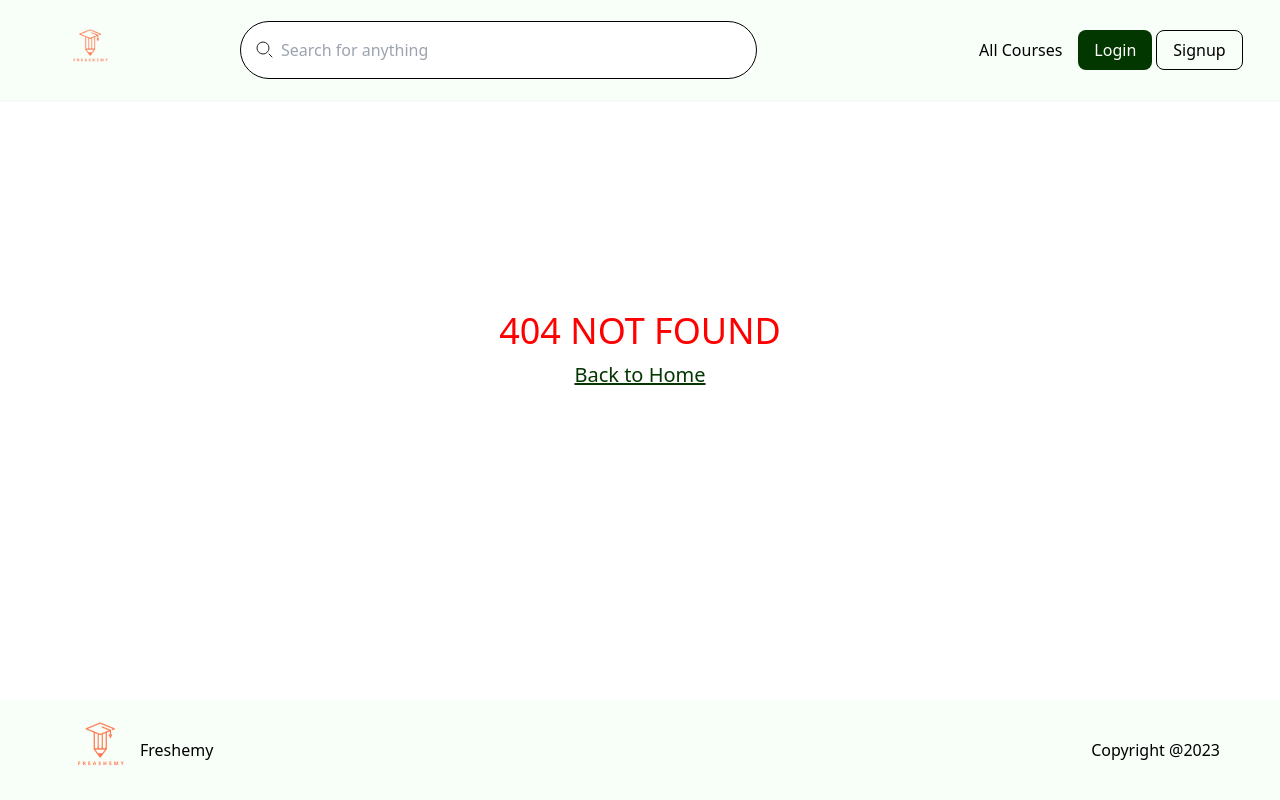
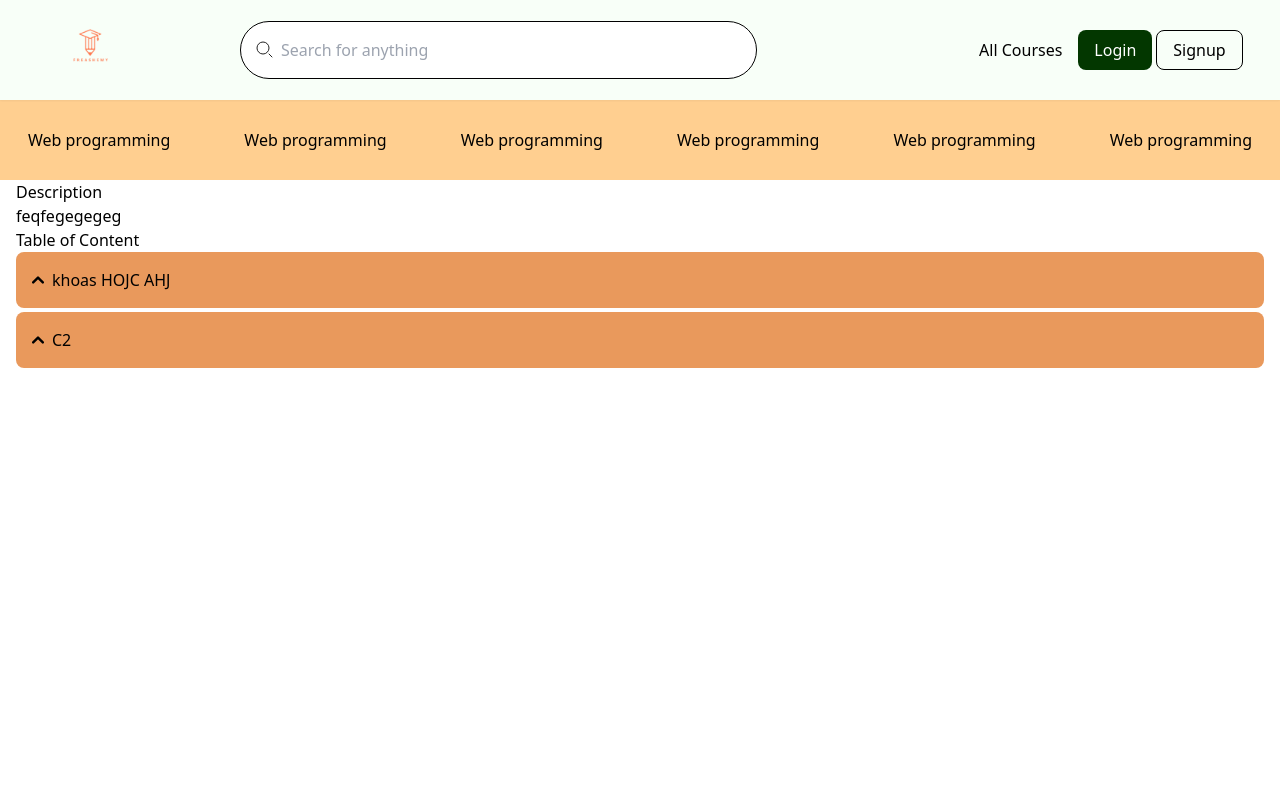
Before and after one commit to tdat7749/Freshemy, a React (Create React App) app in the folder frontend/: page /course-detail in a window 1280 px wide. Before the commit this address had no page. Shown: the top 800 px of the page. Built offline with nearby package versions, Linux system fonts and the light colour scheme.

Commit message:
Course Detail: Update UI

```diff
--- a/frontend/src/App.tsx
+++ b/frontend/src/App.tsx
@@ -17,6 +17,7 @@ import NotFound from "./pages/NotFound";
 import MyCourses from "./pages/MyCourses";
 import Cookies from "js-cookie";
 import EditCourse from "./pages/EditCourse";
+import CourseDetail from "./pages/CourseDetail";
 
 function App() {
     const dispatch = useAppDispatch();
@@ -43,6 +44,7 @@ function App() {
                     </Route>
                     <Route path="/my-courses/edit/:course_id" element={<EditCourse />}></Route>
                     <Route path="/create-course" element={<CreateCourse />}></Route>
+                    <Route path="/course-detail" element={<CourseDetail />}></Route>
                     <Route path="/forgot-password" element={<ForgotPassword />}></Route>
                     <Route path="/reset-password/:token" element={<ResetPassword />}></Route>
                     <Route path="/login" element={<Login />}></Route>
--- a/frontend/src/components/Accordion.tsx
+++ b/frontend/src/components/Accordion.tsx
@@ -8,9 +8,10 @@ import EditSectionIcon from "./icons/EditSectionIcon";
 
 type AccordionType = {
     section: Section;
-    handleDeleteSection: (id: number) => void;
-    handleDisplayDeleteModal: (id: number) => void;
-    handleDisplayEditModal: (id: number, title: string) => void;
+    isDisplayBtn: boolean;
+    handleDeleteSection?: (id: number) => void;
+    handleDisplayDeleteModal?: (id: number) => void;
+    handleDisplayEditModal?: (id: number, title: string) => void;
 };
 
 const Accordion: React.FC<AccordionType> = (props) => {
@@ -41,32 +42,44 @@ const Accordion: React.FC<AccordionType> = (props) => {
                             </svg>
                             <span>{props.section.title}</span>
                         </div>
+
+                        {props.isDisplayBtn && (
                             <div className="flex gap-2">
                                 <div className="cursor-pointer">
                                     <AddIcon />
                                 </div>
                                 <div
                                     className="cursor-pointer"
-                                onClick={() => props.handleDisplayEditModal(props.section.id, props.section.title)}
+                                    onClick={() => {
+                                        if (props.handleDisplayEditModal) {
+                                            props.handleDisplayEditModal(props.section.id, props.section.title);
+                                        }
+                                    }}
                                 >
                                     <EditSectionIcon />
                                 </div>
                                 <div
                                     className="cursor-pointer"
-                                onClick={() => props.handleDisplayDeleteModal(props.section.id)}
+                                    onClick={() => {
+                                        if (props.handleDisplayDeleteModal) {
+                                            props.handleDisplayDeleteModal(props.section.id);
+                                        }
+                                    }}
                                 >
                                     <DeleteIcon />
                                 </div>
                             </div>
+                        )}
                     </div>
                 </h2>
             </div>
-            {/* {show &&
-                lessonList.map((lesson, index) => (
+            {show &&
+                props.section.lessons &&
+                props.section?.lessons.map((lesson, index) => (
                     <div className="p-4 border rounded-lg" key={index}>
-                        <p>{lesson}</p>
+                        <p>{lesson.title}</p>
                     </div>
-                ))} */}
+                ))}
         </>
     );
 };
--- /dev/null
+++ b/frontend/src/pages/CourseDetail.tsx
@@ -0,0 +1,114 @@
+// import React, { useEffect, useState } from "react";
+// import React, { useEffect } from "react";
+
+import Navbar from "../components/Navbar";
+import Accordion from "../components/Accordion";
+// import { useParams } from "react-router-dom";
+// import { useAppDispatch, useAppSelector } from "../hooks/hooks";
+
+const CourseDetail: React.FC = () => {
+    // let { slug } = useParams();
+    // const dispatch = useAppDispatch();
+    // const [courseDetail, setCourseDetail] = useState({});
+    let courseDetailSelector = {
+        data: {
+            id: 1,
+            slug: "1-2-3",
+            thumbnail:
+                "https://th.bing.com/th/id/R.67cfaa26978bf61a369b6b62877ca1ce?rik=clnIRqpQ5iJ01w&riu=http%3a%2f%2fthuthuatphanmem.vn%2fuploads%2f2018%2f05%2f23%2fwallpaper-4k-hinh-nen-4k-ho-nuoc-menh-mong-cuc-dep_101311625.jpg&ehk=CVsexA0rlVLJq7d%2fQ%2bIfbJIeLSEYU%2biSSmRKMevXEyM%3d&risl=&pid=ImgRaw&r=0",
+            title: "1 2 3",
+            status: "Completed",
+            categories: [
+                {
+                    id: 1,
+
+                    title: "NodeJs",
+                },
+                {
+                    id: 2,
+
+                    title: "ReactJs",
+                },
+            ],
+            summary: "ahjhjhjhjhjhj",
+            author: {
+                first_name: "Vuong",
+                last_name: "Hoang",
+                id: 2,
+            },
+            ratings: 5,
+            description: "hãy học cái nì đi",
+            sections: [
+                {
+                    id: 1,
+                    title: "khoas HOJC AHJ",
+                    lessons: [
+                        {
+                            title: "B1",
+                            url_video: "https://www.youtube.com/watch?v=pTFZFxd4hOI",
+                        },
+                        {
+                            title: "B2",
+                            url_video: "https://www.youtube.com/watch?v=pTFZFxd4hOI",
+                        },
+                        {
+                            title: "B3",
+                            url_video: "https://www.youtube.com/watch?v=pTFZFxd4hOI",
+                        },
+                        {
+                            title: "B4",
+                            url_video: "https://www.youtube.com/watch?v=pTFZFxd4hOI",
+                        },
+                    ],
+                },
+                {
+                    id: 2,
+                    title: "C2",
+                    lessons: [
+                        {
+                            title: "C1",
+                            url_video: "https://www.youtube.com/watch?v=pTFZFxd4hOI",
+                        },
+                        {
+                            title: "C2",
+                            url_video: "https://www.youtube.com/watch?v=pTFZFxd4hOI",
+                        },
+                        {
+                            title: "C3",
+                            url_video: "https://www.youtube.com/watch?v=pTFZFxd4hOI",
+                        },
+                        {
+                            title: "C4",
+                            url_video: "https://www.youtube.com/watch?v=pTFZFxd4hOI",
+                        },
+                    ],
+                },
+            ],
+            created_at: "12/2/2023",
+            updated_at: "12/2/2023",
+        },
+    };
+
+    return (
+        <>
+            <Navbar />
+            <div className="min-h-screen h-full container px-4 m-auto">
+                <div>
+                    <div className="description">
+                        <h2>Description</h2>
+                        <p>feqfegegegeg</p>
+                    </div>
+
+                    <div className="table-of-content">
+                        <h2>Table of Content</h2>
+                        {courseDetailSelector.data.sections.map((section) => {
+                            return <Accordion isDisplayBtn={false} section={section} />;
+                        })}
+                    </div>
+                </div>
+            </div>
+        </>
+    );
+};
+
+export default CourseDetail;
--- a/frontend/src/pages/EditCourse.tsx
+++ b/frontend/src/pages/EditCourse.tsx
@@ -225,6 +225,7 @@ const EditCourse: React.FC = () => {
                         )}
                     </Formik>
                 </div>
+
                 <div className="flex-1 p-4 flex flex-col">
                     <div className="flex gap-6">
                         <input
@@ -252,6 +253,7 @@ const EditCourse: React.FC = () => {
                                 handleDeleteSection={handleDeleteSection}
                                 handleDisplayEditModal={handleDisplayEditModal}
                                 handleDisplayDeleteModal={handleDisplayDeleteModal}
+                                isDisplayBtn = {true}
                             />
                         ))}
                     </div>
--- a/frontend/src/types/lesson.d.ts
+++ b/frontend/src/types/lesson.d.ts
@@ -1,8 +1,6 @@
 export type Lesson = {
-    id: number;
     title: string;
     url_video: string;
-    section_id: number;
 };
 
 export type AddLesson = {
--- a/frontend/src/types/section.d.ts
+++ b/frontend/src/types/section.d.ts
@@ -1,6 +1,9 @@
+import { Lesson } from "./lesson";
+
 export type Section = {
     id: number;
     title: string;
+    lessons?: Lesson[]
 };
 
 export type AddSection = {
```
Also changed, not shown: 1 other file (tests, documents, lock files or other folders). Lines whose indentation alone changed are shown as unchanged.
